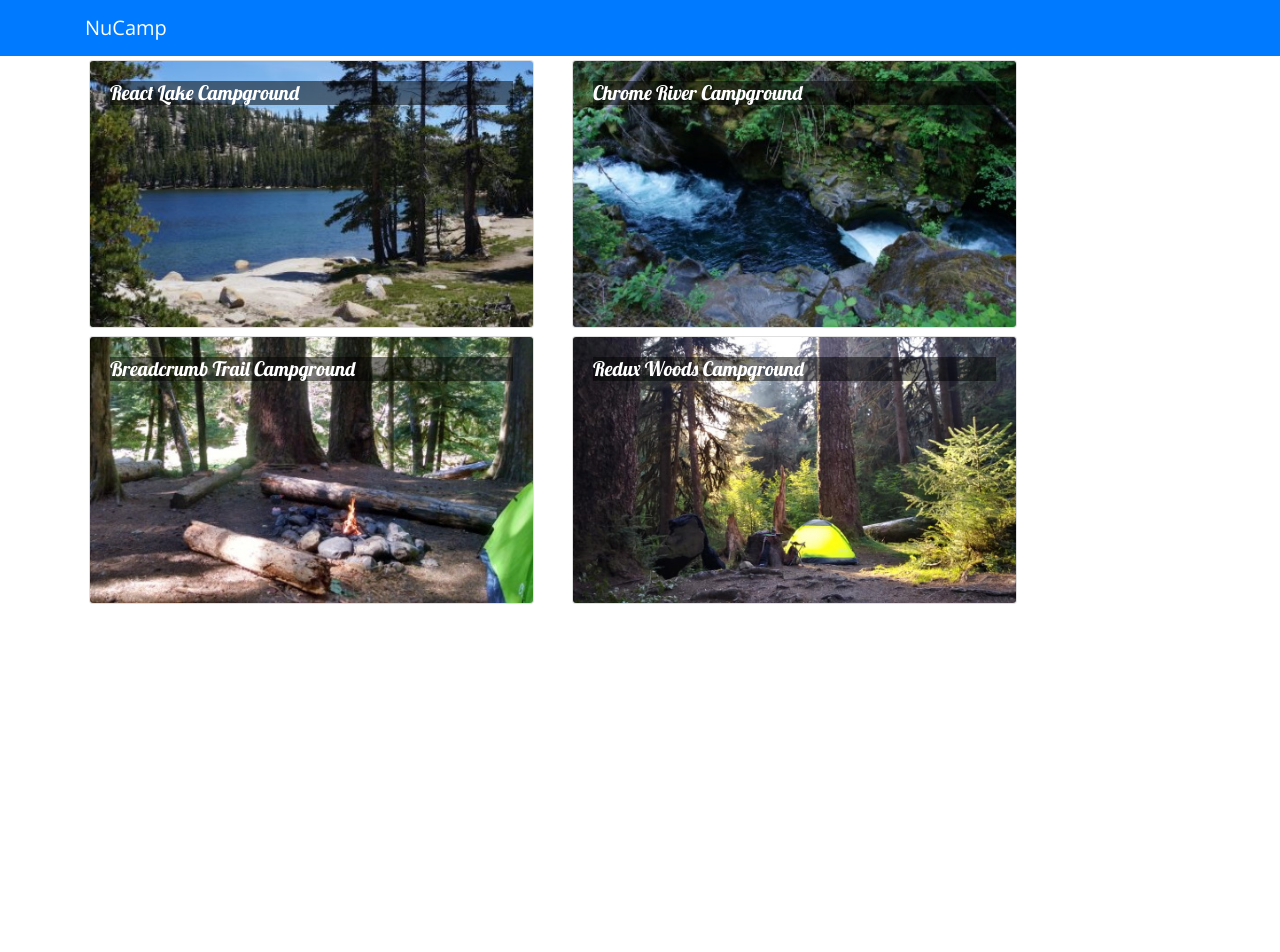
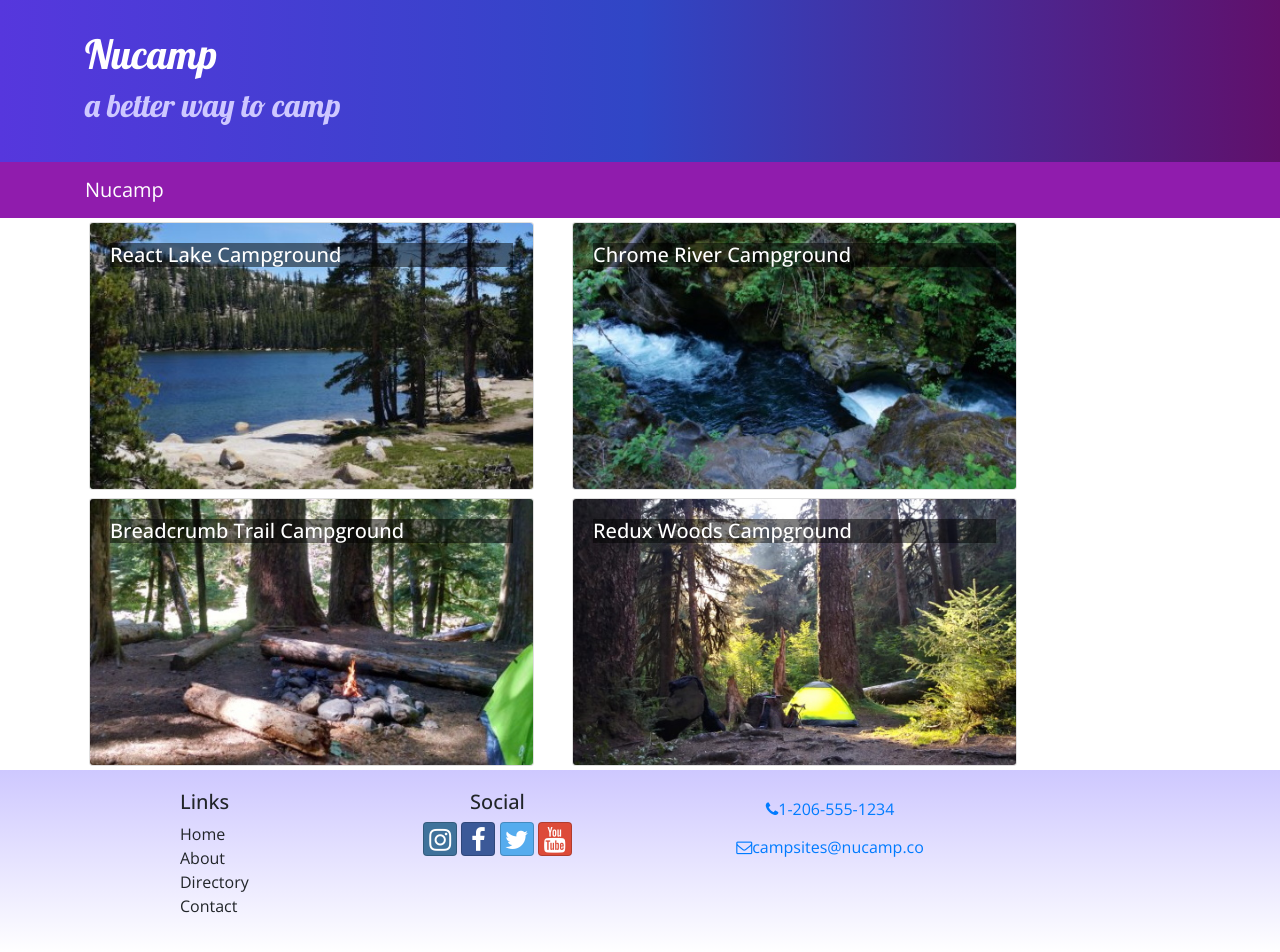
Before and after one commit to asendice/reactnucampsite, a React (Create React App) app: page / in a window 1280 px wide. Before the commit the page ends 800 px from the top, so only its background shows below. Built offline with nearby package versions, Linux system fonts and the light colour scheme.

Commit message:
Header and Footer

```diff
--- a/package.json
+++ b/package.json
@@ -7,6 +7,8 @@
     "@testing-library/react": "^9.5.0",
     "@testing-library/user-event": "^7.2.1",
     "bootstrap": "^4.0.0",
+    "bootstrap-social": "^5.1.1",
+    "font-awesome": "^4.7.0",
     "react": "^16.13.0",
     "react-dom": "^16.13.0",
     "react-popper": "^0.9.2",
--- a/src/App.css
+++ b/src/App.css
@@ -2,11 +2,46 @@
   font-family: "Open Sans", sans-serif;
 }
 
-h5 {
+ h1, h2, h3 .card-body>h5 {
   font-family: "Lobster", cursive;
+}
+
+h2 {
+  color: #3046C5;
 }
 
 .card-img-overlay h5 {
   color: white;
   background-color: rgba(0, 0, 0, 0.5);
 }
+
+.card-img-overlay h5 {
+  color: white;
+  background-color: rgba(0, 0, 0, 0.5);
+}
+
+.row-content {
+  padding: 50px 0;
+  border-bottom: 1px ridge;
+  min-height: 200px;
+}
+
+.site-footer {
+  background-image: linear-gradient(#CEC8FF, white);
+  padding: 20px 0;
+}
+
+.jumbotron {
+  margin: 0;
+  padding: 30px;
+  background-image: linear-gradient(to right, #5637DD, #3046C5, #60106B);
+  color: white;
+}
+
+.jumbotron h2 {
+  color: #CEC8FF;
+}
+
+.navbar-dark {
+  background-color: #901CAD;
+}
--- a/src/components/CampsiteInfoComponent.js
+++ b/src/components/CampsiteInfoComponent.js
@@ -1,23 +1,8 @@
-import React, {Component} from 'react';
+import React from 'react';
 import { Card, CardImg, CardImgOverlay, CardText, CardBody, CardTitle, NavItem } from 'reactstrap';
 
 
-
-class CampsiteInfo extends Component {
-
-
-    renderComments(comments){
-        if(this.props.comments === comments){
-            return(
-                <div className="col-md-5 m-1">
-                    <h4 className="header">Comments</h4>
-                    {this.props.campsite.comments.map(comment => <div key={comment.id}>{comment.text} <br></br> -- {comment.author} {new Intl.DateTimeFormat('en-US', { year: 'numeric', month: 'short', day: '2-digit'}).format(new Date(Date.parse(comment.date)))} <br></br><br></br></div>)}
-                </div>
-            )
-        }
-    }
-
-    renderCampsite(campsite){
+function RenderCampsite({campsite}){
     return(
         <div className="col-md-5 m-1">
             <Card>
@@ -29,24 +14,35 @@
             </Card>
         </div>
     )
+
 }
 
-    render(){
-        if(this.props.campsite){
+function RenderComments({comments}){
+    if(comments){
+        return(
+            <div className="col-md-5 m-1">
+                <h4 className="header">Comments</h4>
+                {comments.map(comment => <div key={comment.id}>{comment.text} <br></br> -- {comment.author} {new Intl.DateTimeFormat('en-US', { year: 'numeric', month: 'short', day: '2-digit'}).format(new Date(Date.parse(comment.date)))} <br></br><br></br></div>)}
+            </div>
+        )
+    }
+}
+
+function CampsiteInfo(props){
+    if(props.campsite){
         return(
             <div className="container">
                 <div className="row" >
-                        {this.renderCampsite(this.props.campsite)}
-                        {this.renderComments(this.props.comments)}
+                    <RenderCampsite campsite={props.campsite} />
+                    <RenderComments comments={props.campsite.comments} />
                 </div>
             </div>
         )
-        }else{
-            return(
-                <div></div>
-            )
     }
-    }
+    return <div/>;
+
+
+
 }
 
 export default CampsiteInfo;
--- a/src/components/DirectoryComponent.js
+++ b/src/components/DirectoryComponent.js
@@ -1,19 +1,23 @@
 import React, {Component} from 'react';
 import { Card, CardImg, CardImgOverlay, CardTitle } from 'reactstrap';
 
-
-class Directory extends Component {
-
-    render() {
-        const directory = this.props.campsites.map(campsite => {
+function RenderDirectoryItem({campsite, onClick}) {
     return(
-                <div key={campsite.id} className="col-md-5 m-1">
-                    <Card onClick={() => this.props.onClick(campsite.id)}>
+        <Card onClick={() => onClick(campsite.id)}>
             <CardImg width="100%" src={campsite.image} alt={campsite.name} />
             <CardImgOverlay>
                 <CardTitle>{campsite.name}</CardTitle>
             </CardImgOverlay>
         </Card>
+    );
+}
+
+function Directory(props) {
+
+    const directory = props.campsites.map(campsite => {
+        return(
+            <div key={campsite.id} className="col-md-5 m-1">
+                <RenderDirectoryItem campsite={campsite} onClick={props.onClick} />
             </div>
         );
     });
@@ -27,6 +31,6 @@
             </div>
         );
     }
-}
+
 
 export default Directory;
--- /dev/null
+++ b/src/components/FooterComponent.js
@@ -0,0 +1,34 @@
+import React from 'react';
+
+function Footer(props){
+    return(
+        <footer className="site-footer">
+            <div className="container">
+                <div className="row">
+                    <div className="col-4 col-sm-2 offset-1">
+                        <h5>Links</h5>
+                        <ul className="list-unstyled">
+                            <li><a>Home</a></li>
+                            <li><a>About</a></li>
+                            <li><a>Directory</a></li>
+                            <li><a>Contact</a></li>
+                        </ul>
+                    </div>
+                    <div className="col-6 col-sm-3 text-center">
+                        <h5>Social</h5>
+                        <a className="btn btn-social-icon btn-instagram" href="https://instagram.com"><i className="fa fa-instagram"></i></a>{' '}
+                        <a className="btn btn-social-icon btn-facebook" href="https://facebook.com"><i className="fa fa-facebook"></i></a>{' '}
+                        <a className="btn btn-social-icon btn-twitter" href="https://twitter.com"><i className="fa fa-twitter"></i></a>{' '}
+                        <a className="btn btn-social-icon btn-google" href="https://youtube.com"><i className="fa fa-youtube"></i></a>
+                    </div>
+                    <div className="col-sm-4 text-center">
+                        <a role="button" className="btn btn-link" href="tel:+1206551234"><i className="fa fa-phone" />1-206-555-1234</a> <br />
+                        <a role="button" className="btn btn-link" href="mailto:notreal@notreal.co"><i className="fa fa-envelope-o" />campsites@nucamp.co</a>
+                    </div>
+                </div>
+            </div>
+        </footer>
+    )
+}
+
+export default Footer;
--- /dev/null
+++ b/src/components/HeaderComponent.js
@@ -0,0 +1,28 @@
+import React, {Component} from 'react';
+import {Navbar, NavbarBrand, Jumbotron} from 'reactstrap';
+
+class Header extends Component {
+    render(){
+        return(
+            <React.Fragment>
+                <Jumbotron fluid>
+                    <div className="container">
+                        <div className="row">
+                            <div className="col">
+                                <h1>Nucamp</h1>
+                                <h2>a better way to camp</h2>
+                            </div>
+                        </div>
+                    </div>
+                </Jumbotron>
+                <Navbar dark sticky="top">
+                    <div className="container">
+                        <NavbarBrand href="/">Nucamp</NavbarBrand>
+                    </div>
+                </Navbar>
+            </React.Fragment>
+        );
+    }
+}
+
+export default Header;
--- a/src/components/MainComponent.js
+++ b/src/components/MainComponent.js
@@ -1,5 +1,6 @@
 import React, { Component } from 'react';
-import { Navbar, NavbarBrand } from 'reactstrap';
+import Header from './HeaderComponent';
+import Footer from './FooterComponent';
 import Directory from './DirectoryComponent';
 import CampsiteInfo from './CampsiteInfoComponent';
 import { CAMPSITES } from '../shared/campsites';
@@ -20,13 +21,10 @@
     render(){
         return(
             <div>
-                <Navbar dark color="primary">
-                    <div className="container">
-                        <NavbarBrand href="/">NuCamp</NavbarBrand>
-                    </div>
-                </Navbar>
+                <Header />
                 <Directory campsites={this.state.campsites} onClick={campsiteId => this.onCampsiteSelect(campsiteId)}/>
                 <CampsiteInfo campsite={this.state.campsites.filter(campsite => campsite.id === this.state.selectedCampsite)[0]} />
+                <Footer />
             </div>
         )
     }
--- a/src/index.js
+++ b/src/index.js
@@ -5,6 +5,8 @@
 import 'bootstrap/dist/css/bootstrap.min.css'
 import 'typeface-lobster';
 import 'typeface-open-sans';
+import 'font-awesome/css/font-awesome.css';
+import 'bootstrap-social/bootstrap-social.css';
 import App from './App';
 
 ReactDOM.render(<App />, document.getElementById('root'));
```
Also changed, not shown: 1 other file (tests, documents, lock files or other folders). Lines whose indentation alone changed are shown as unchanged.
